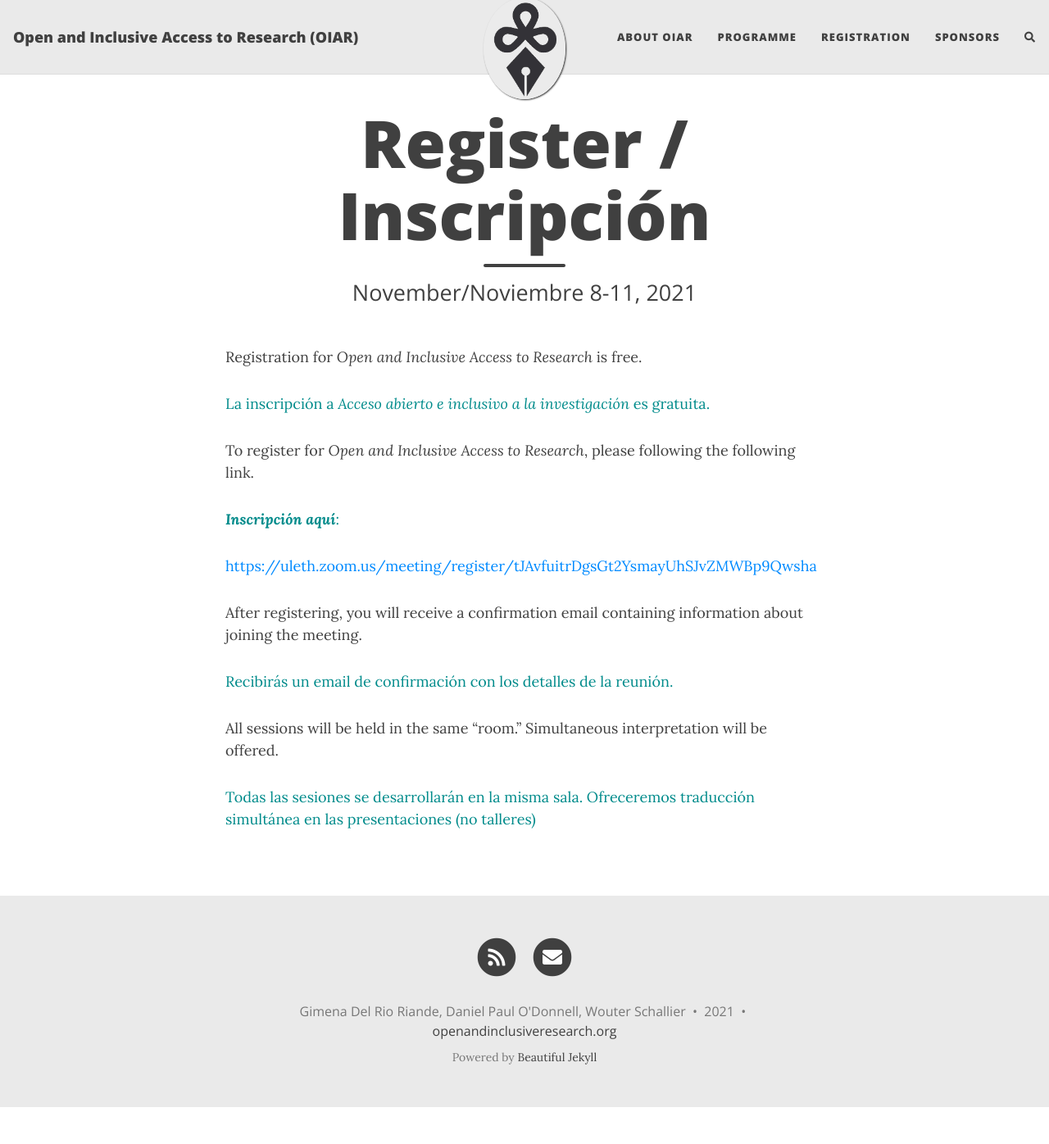
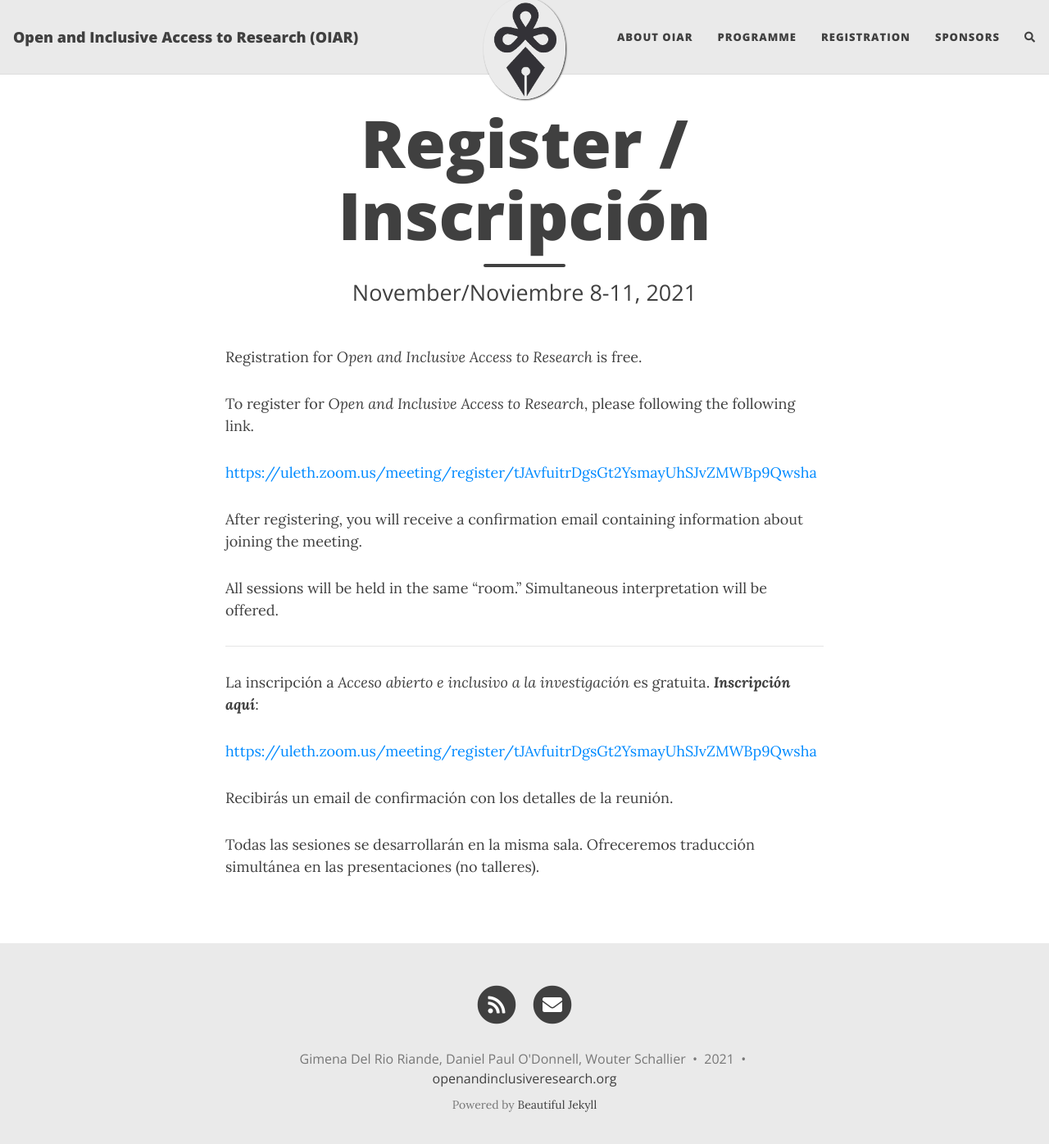
Before and after one commit to caedmon5/OIAR, a Jekyll site: the page built from register.md, in a window 1280 px wide and 1400 px high. Shown: the top 1396 px of the window at 82% size. Built offline with Jekyll 4.4.1, drawn with Linux system fonts in a browser that asks for light colours; nearby versions of some CDN libraries; comment, search, counter and statistics services are not loaded.

Commit message:
Update register.md

```diff
--- a/register.md
+++ b/register.md
@@ -5,18 +5,21 @@ subtitle: November/Noviembre 8-11, 2021
 ---
 Registration for _Open and Inclusive Access to Research_ is free.
 
-<span style="color: DarkCyan;">La inscripción a  _Acceso abierto e inclusivo a la investigación_ es gratuita.</span>
-
 To register for _Open and Inclusive Access to Research_, please following the following link.
-
-<span style="color: DarkCyan;">***Inscripción aquí***:</span>
 
 [https://uleth.zoom.us/meeting/register/tJAvfuitrDgsGt2YsmayUhSJvZMWBp9Qwsha](https://uleth.zoom.us/meeting/register/tJAvfuitrDgsGt2YsmayUhSJvZMWBp9Qwsha)
 
 After registering, you will receive a confirmation email containing information about joining the meeting.
 
-<span style="color: DarkCyan;">Recibirás un email de confirmación con los detalles de la reunión.</span>
-
 All sessions will be held in the same "room." Simultaneous interpretation will be offered.
 
-<span style="color: DarkCyan;">Todas las sesiones se desarrollarán en la misma sala. Ofreceremos traducción simultánea en las presentaciones (no talleres)</span>
+---
+
+La inscripción a  _Acceso abierto e inclusivo a la investigación_ es gratuita.
+***Inscripción aquí***:
+
+[https://uleth.zoom.us/meeting/register/tJAvfuitrDgsGt2YsmayUhSJvZMWBp9Qwsha](https://uleth.zoom.us/meeting/register/tJAvfuitrDgsGt2YsmayUhSJvZMWBp9Qwsha)
+
+Recibirás un email de confirmación con los detalles de la reunión.
+
+Todas las sesiones se desarrollarán en la misma sala. Ofreceremos traducción simultánea en las presentaciones (no talleres).
```
